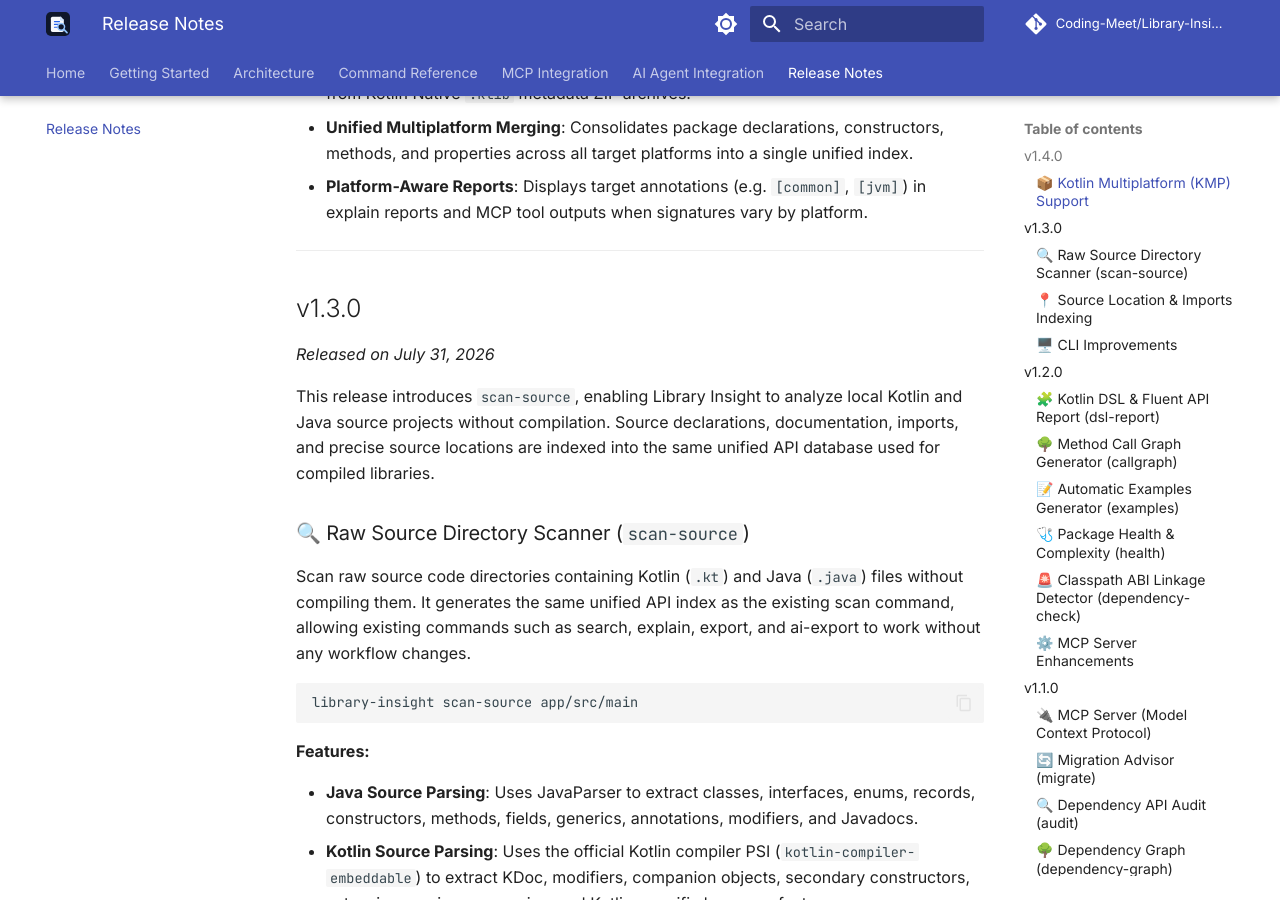
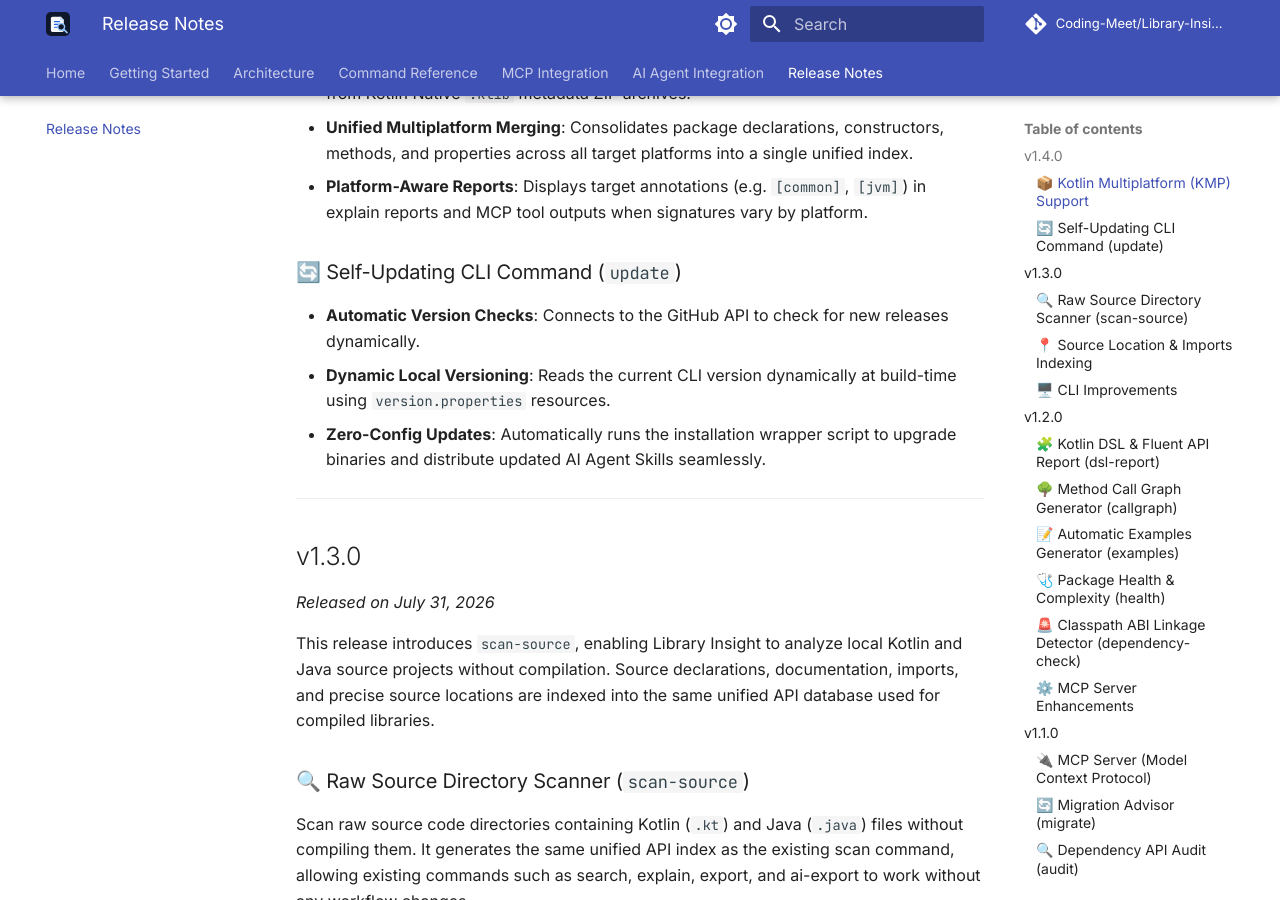
Before and after one commit to Coding-Meet/Library-Insight, an MkDocs documentation site: the page built from docs/releases.md, in a window 1280 px wide and 900 px high, scrolled down 570 px. Built offline with MkDocs 1.6.1 and Material for MkDocs 9.7.7, drawn with Linux system fonts in a browser that asks for light colours; comment, search, counter and statistics services are not loaded.

Commit message:
docs: Add update command to releases.md under v1.4.0

```diff
--- a/docs/releases.md
+++ b/docs/releases.md
@@ -16,6 +16,12 @@ This release introduces first-class Kotlin Multiplatform (KMP) support to downlo
 - **KLIB Metadata Scanner**: Reads platform target tags and package structures directly from Kotlin Native `.klib` metadata ZIP archives.
 - **Unified Multiplatform Merging**: Consolidates package declarations, constructors, methods, and properties across all target platforms into a single unified index.
 - **Platform-Aware Reports**: Displays target annotations (e.g. `[common]`, `[jvm]`) in explain reports and MCP tool outputs when signatures vary by platform.
+
+### 🔄 Self-Updating CLI Command (`update`)
+
+- **Automatic Version Checks**: Connects to the GitHub API to check for new releases dynamically.
+- **Dynamic Local Versioning**: Reads the current CLI version dynamically at build-time using `version.properties` resources.
+- **Zero-Config Updates**: Automatically runs the installation wrapper script to upgrade binaries and distribute updated AI Agent Skills seamlessly.
 
 ---
 
```
